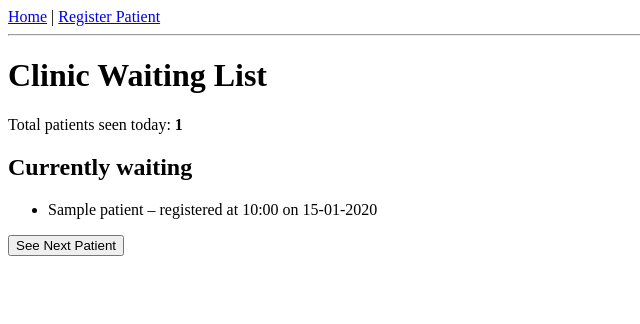
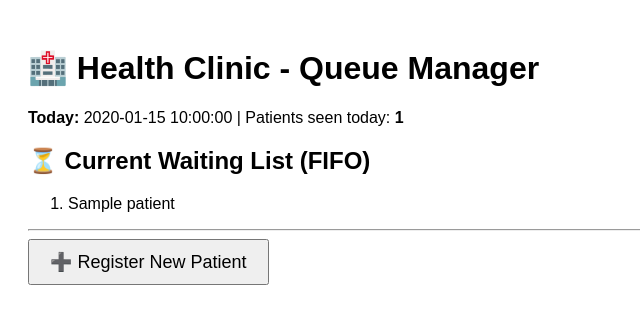
Before and after one commit to RubabImran/A-Health-Clinic-Queue-Manager, a Flask app: template templates/index.html in a window 1280 px wide. Shown: the top 324 px of the page, without its empty margins (0-640 px from the left). Run offline with Flask 3, Linux system fonts and the light colour scheme; the template is opened without the code that fills it: most values are stand-ins (such as "Sample title", 1, 10 or a date in 2020).

Commit message:
Refactor patient registration and queue display; update templates for improved user experience

```diff
--- a/app.py
+++ b/app.py
@@ -1,47 +1,36 @@
 from flask import Flask, render_template, request, redirect, url_for
-from collections import deque
+from models import Patient, waiting_queue, seen_today   # Import everything we made in Step 2
 from datetime import datetime
-from models import Patient
 
 app = Flask(__name__)
 
-# Data structures
-waiting_queue = deque()      # FIFO queue for patients waiting
-seen_patients = []           # List of patients already seen
+# HOME PAGE - shows queue and seen today
+@app.route('/')
+def home():
+    # Convert queue to list so we can show it nicely
+    queue_list = [p.get_info() for p in waiting_queue]
+    total_seen = len(seen_today)
+    today_date = datetime.now().strftime("%d %B %Y")
 
-@app.route('/')
-def index():
-    """Home page – shows waiting list and today's seen count."""
-    today = datetime.now().date()
-    total_seen_today = sum(
-        1 for p in seen_patients
-        if p.seen_time and p.seen_time.date() == today
-    )
-    # Convert deque to list for easy iteration in the template
-    waiting_list = list(waiting_queue)
     return render_template('index.html',
-                           waiting=waiting_list,
-                           total_seen=total_seen_today)
+                           queue=queue_list,
+                           total_seen=total_seen,
+                           today_date=today_date)
 
+# REGISTER PAGE - form to add patient
 @app.route('/register', methods=['GET', 'POST'])
 def register():
-    """Form to add a new patient to the waiting queue."""
     if request.method == 'POST':
-        name = request.form['name'].strip()
-        if name:   # basic validation
-            new_patient = Patient(name)
-            waiting_queue.append(new_patient)
-        return redirect(url_for('index'))
+        name = request.form['name']
+        age = int(request.form['age'])
+        symptoms = request.form['symptoms']
+
+        new_patient = Patient(name, age, symptoms)
+        waiting_queue.append(new_patient)   # Add to Queue (FIFO)
+
+        return redirect(url_for('home'))   # Go back to home after adding
+
     return render_template('register.html')
-
-@app.route('/see_next', methods=['POST'])
-def see_next():
-    """Mark the next patient (front of queue) as seen."""
-    if waiting_queue:
-        patient = waiting_queue.popleft()   # FIFO removal
-        patient.mark_seen()
-        seen_patients.append(patient)
-    return redirect(url_for('index'))
 
 if __name__ == '__main__':
     app.run(debug=True)
--- a/templates/index.html
+++ b/templates/index.html
@@ -1,23 +1,21 @@
-{% extends "base.html" %}
-{% block content %}
-    <h1>Clinic Waiting List</h1>
-    <p>Total patients seen today: <strong>{{ total_seen }}</strong></p>
+<!DOCTYPE html>
+<html>
+<head>
+    <title>Health Clinic Queue</title>
+    <style>body{font-family: Arial; padding: 20px;}</style>
+</head>
+<body>
+    <h1>🏥 Health Clinic - Queue Manager</h1>
+    <p><strong>Today:</strong> {{ today_date }} | Patients seen today: <b>{{ total_seen }}</b></p>
 
-    <h2>Currently waiting</h2>
-    {% if waiting %}
-        <ul>
-        {% for patient in waiting %}
-            <li>
-                {{ patient.name }} – registered at
-                {{ patient.registration_time.strftime('%H:%M on %d-%m-%Y') }}
-            </li>
+    <h2>⏳ Current Waiting List (FIFO)</h2>
+    <ol>
+        {% for patient in queue %}
+            <li>{{ patient }}</li>
         {% endfor %}
-        </ul>
-    {% else %}
-        <p>No patients waiting.</p>
-    {% endif %}
+    </ol>
 
-    <form action="{{ url_for('see_next') }}" method="post">
-        <button type="submit">See Next Patient</button>
-    </form>
-{% endblock %}
+    <hr>
+    <a href="/register"><button style="padding:10px 20px; font-size:18px;">➕ Register New Patient</button></a>
+</body>
+</html>
```
Also changed, not shown: templates/register.html (+15 -7 lines).
